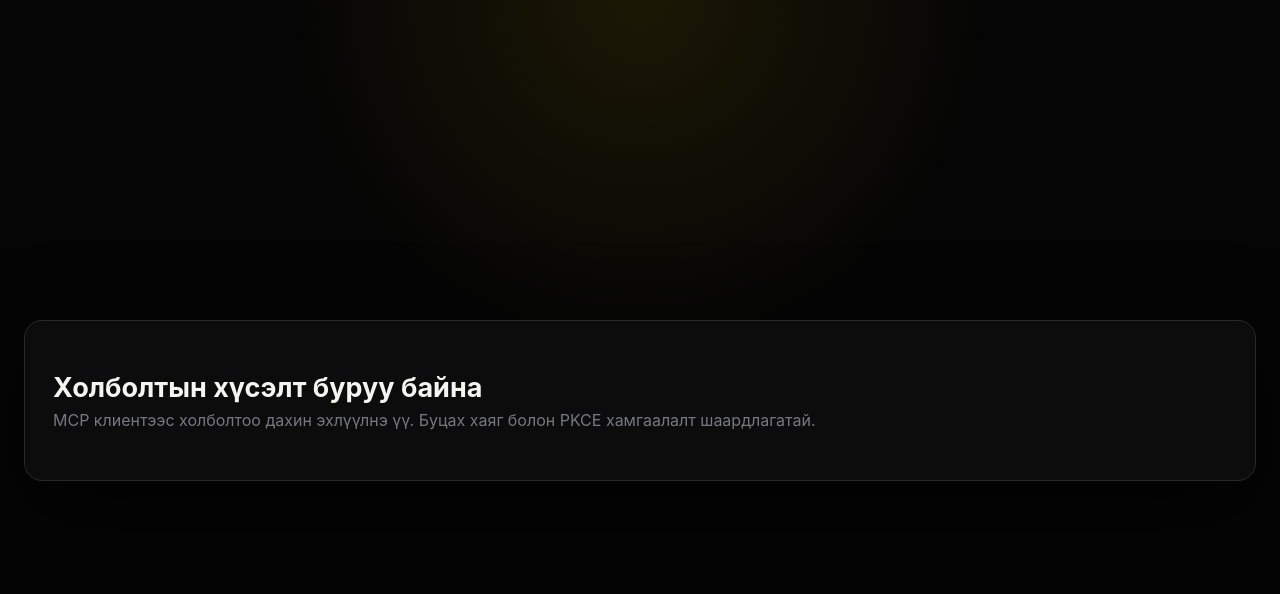
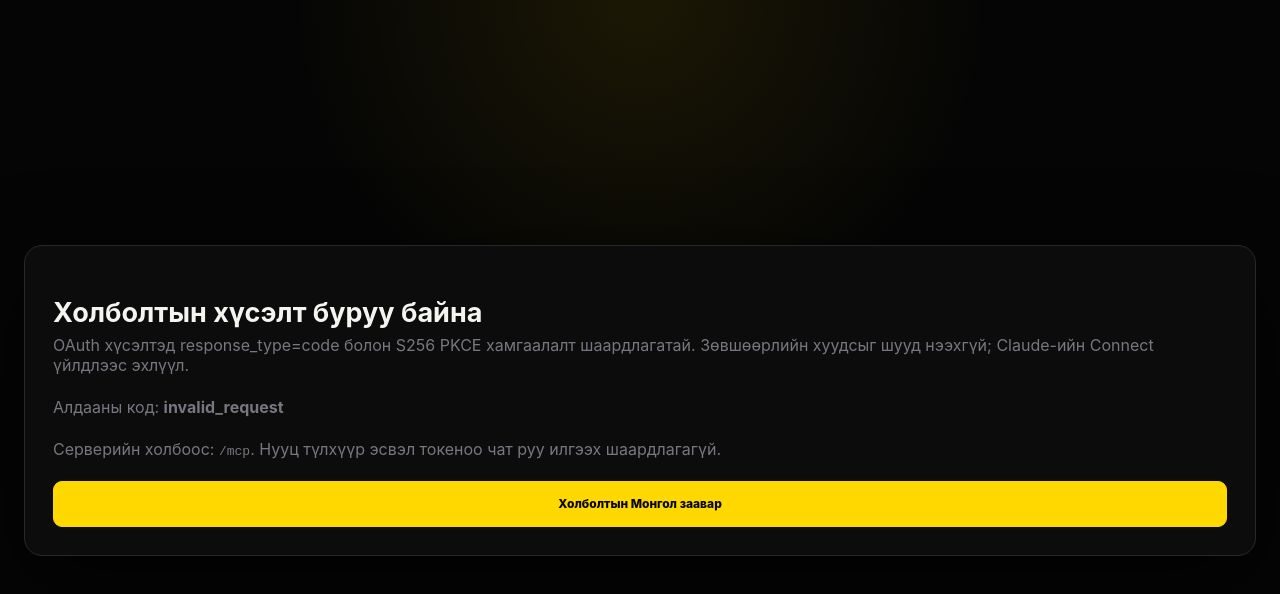
Before and after one commit to ssboroo/rainyaivideostudio, a Next.js app: page /oauth/authorize in a window 1280 px wide. Shown: the top 594 px of the page. Built offline with nearby package versions, Linux system fonts and the light colour scheme; no server answers.

Commit message:
Expose safe OAuth failure diagnostics for connector troubleshooting

```diff
--- a/app/oauth/authorize/page.tsx
+++ b/app/oauth/authorize/page.tsx
@@ -1,11 +1,18 @@
 import {AuthForm} from "@/components/auth-form";
 import {getSessionUser} from "@/lib/session";
-import {signConsent,validateAuthorization} from "@/lib/mcp-oauth";
+import {signConsent,validateAuthorization,OAuthError} from "@/lib/mcp-oauth";
+import Link from "next/link";
 export const dynamic="force-dynamic";
 export const metadata={title:"MCP холболтын зөвшөөрөл",referrer:"no-referrer"};
 export default async function Page({searchParams}:{searchParams:Promise<Record<string,string|string[]|undefined>>}){
  const values=await searchParams;const p=new URLSearchParams();for(const [key,value]of Object.entries(values)){if(typeof value==="string")p.set(key,value);else if(Array.isArray(value))return <main className="authPage"><p>Холболтын хүсэлт буруу байна.</p></main>;}
- let request;try{request=await validateAuthorization(p);}catch{return <main className="authPage"><div className="authCard"><h1>Холболтын хүсэлт буруу байна</h1><p>MCP клиентээс холболтоо дахин эхлүүлнэ үү. Буцах хаяг болон PKCE хамгаалалт шаардлагатай.</p></div></main>;}
+ let request;try{request=await validateAuthorization(p);}catch(error){
+  const code=error instanceof OAuthError?error.error:"server_error";
+  const messages:Record<string,string>={invalid_client:'Claude-ийн OAuth клиент RAVS-д бүртгэлгүй эсвэл буцах хаяг нь таарахгүй байна. Connector-оо дахин нэмэхдээ OAuth client → Register automatically сонго.',invalid_target:'Claude-ээс ирсэн OAuth resource нь RAVS MCP холбоостой таарахгүй эсвэл resource параметр ирээгүй байна.',invalid_scope:'Claude-ийн хүссэн эрхүүд RAVS-ийн дэмждэг эрхүүдтэй таарахгүй байна.',invalid_request:'OAuth хүсэлтэд response_type=code болон S256 PKCE хамгаалалт шаардлагатай. Зөвшөөрлийн хуудсыг шууд нээхгүй; Claude-ийн Connect үйлдлээс эхлүүл.',server_error:'Холболтын үйлчилгээ түр алдаа гаргалаа. Түр хүлээгээд дахин холбоно уу.'};
+  // Safe diagnostics only: never log URL, state, client IDs, auth codes or tokens.
+  console.warn('[ravs_oauth_authorize]',{code,hasClient:p.has('client_id'),hasRedirect:p.has('redirect_uri'),hasResource:p.has('resource'),hasChallenge:p.has('code_challenge'),s256:p.get('code_challenge_method')==='S256',metadataClient:(p.get('client_id')||'').startsWith('https://')});
+  return <main className="authPage"><div className="authCard"><h1>Холболтын хүсэлт буруу байна</h1><p>{messages[code]||messages.server_error}</p><p>Алдааны код: <strong>{code}</strong></p><p>Серверийн холбоос: <code>/mcp</code>. Нууц түлхүүр эсвэл токеноо чат руу илгээх шаардлагагүй.</p><Link href="/integrations" className="primary wide">Холболтын Монгол заавар</Link></div></main>;
+ }
  const user=await getSessionUser();if(!user)return <div className="authPage"><AuthForm mode="login" returnTo={`/oauth/authorize?${p.toString()}`}/></div>;
  return <main className="authPage"><form className="authCard" method="POST" action="/oauth/consent"><h1>{request.clientName} холбох</h1><p>{user.email} бүртгэлийн зөвшөөрөл</p><p>Энэ клиент таны RAVS бүртгэлд дараах эрхээр ажиллана:</p><ul><li>Загвар, заавар, кредит болон таны бүтээлийн түүхийг унших.</li>{request.scope.includes("ravs:generate")&&<li>Таны баталгаажуулсан хүсэлтээр кредит зарцуулж бүтээл үүсгэх, хүлээгдэж буй хүсэлтийг цуцлах.</li>}{request.scope.includes("offline_access")&&<li>Дахин нэвтрэхгүйгээр холболтоо үргэлжлүүлэх. Та хүссэн үедээ салгаж болно.</li>}</ul><p>Клиентийн нэрийг бүртгүүлэгч өгсөн. Буцах хаягийг шалгана уу: <strong>{new URL(request.redirectUri).origin}</strong></p><p>Higgsfield API түлхүүр болон таны нууц үгийг клиентэд дамжуулахгүй.</p><input type="hidden" name="consent" value={signConsent(user.id,request)}/><button className="primary wide" name="decision" value="allow" type="submit">Эрхийг зөвшөөрч холбох</button><button className="secondary wide" name="decision" value="deny" type="submit">Татгалзах</button><p>Холболтыг /integrations хэсэгт цуцалж болно.</p></form></main>;
 }
```
